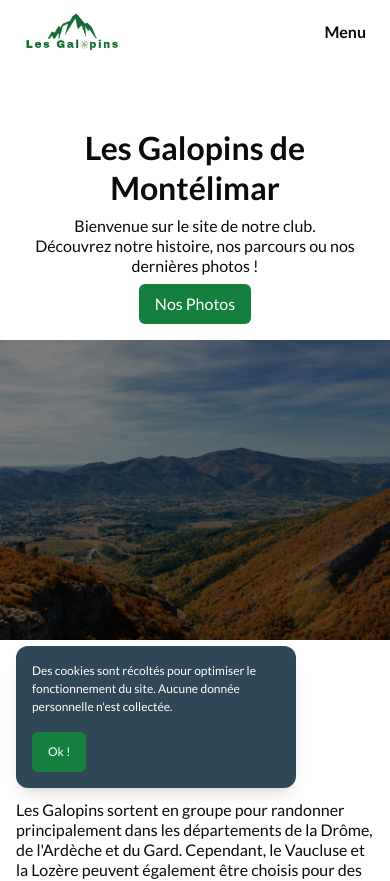
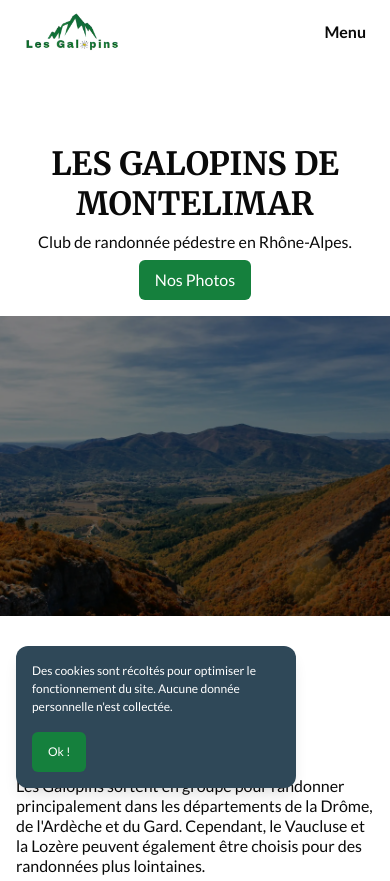
Before and after one commit to SebastienLaurentt/Galopins-Next-V2, a Next.js app: page / in a window 390 px wide. Shown: the top 881 px of the page. Built offline with nearby package versions, Linux system fonts and the light colour scheme.

Commit message:
update fonts project

```diff
--- a/app/(root)/page.tsx
+++ b/app/(root)/page.tsx
@@ -4,14 +4,15 @@ import ClubIcon from "@/components/ClubIcon/ClubIcon";
 import Section from "@/components/Section/Section";
 import SectionHeader from "@/components/Section/SectionHeader/SectionHeader";
 import { Button } from "@/components/ui/button";
+import { anton } from "@/lib/font";
 import { CalendarCheck, Mountain, Users } from "lucide-react";
 import { Metadata } from "next";
 import Image from "next/image";
 import Link from "next/link";
 import logoArdeche from "/public/images/Ardeche.webp";
 import logoDrome from "/public/images/Drome.webp";
+import imgRandos from "/public/images/Ecosystem-bro.svg";
 import imgVadrouille from "/public/images/Hiking-bro.svg";
-import imgRandos from "/public/images/Ecosystem-bro.svg";
 import img from "/public/images/Home.webp";
 import logoVaucluse from "/public/images/Vaucluse.webp";
 
@@ -27,12 +28,10 @@ export default function Home() {
       {/* Hero Section */}
 
       <Section>
-        <div className="mx-auto mt-16 flex max-w-[340px] flex-col items-center space-y-2 text-center md:max-w-[570px] lg:mb-4 lg:mt-32 lg:max-w-[680px] lg:space-y-4 xl:hidden">
-          <h1> Les Galopins de Montélimar </h1>
+        <div className="mx-auto mt-20 flex max-w-[340px] flex-col items-center space-y-2 text-center md:max-w-[570px] lg:mb-4 lg:mt-32 lg:max-w-[680px] lg:space-y-4 xl:hidden">
+          <h1 className={`${anton}`}> LES GALOPINS DE MONTELIMAR </h1>
           <p className="text-sm leading-5 md:text-md md:leading-6">
-            Bienvenue sur le site de notre club.
-            <br />
-            Découvrez notre histoire, nos parcours ou nos dernières photos !
+            Club de randonnée pédestre en Rhône-Alpes.
           </p>
           <Button asChild className="flex md:hidden">
             <Link href="/photos">Nos Photos</Link>
@@ -40,9 +39,9 @@ export default function Home() {
         </div>
       </Section>
 
-      <section className="mt-4 xl:hidden">
+      <section className="mt-4 md:mt-6 lg:mt-8 xl:hidden">
         <div>
-          <div className="relative mx-auto h-[300px] w-full overflow-hidden md:h-[400px] lg:h-[500px]">
+          <div className="relative mx-auto h-[300px] w-full overflow-hidden md:h-[450px] lg:h-[550px]">
             <Image
               src={img}
               alt="yyy"
@@ -62,11 +61,9 @@ export default function Home() {
         >
           <div className="parallax-overlay absolute bg-black opacity-50"></div>
           <div className="relative mx-auto text-center text-white lg:space-y-4 xl:mt-72 xl:max-w-[800px] ">
-            <h1>Les Galopins de Montélimar</h1>
+            <h1 className={`${anton}`}>LES GALOPINS DE MONTELIMAR</h1>
             <p className="text-md leading-6">
-              Bienvenue sur le site de notre club.
-              <br />
-              Découvrez notre histoire, nos parcours ou nos dernières photos !
+              Club de randonnée pédestre en Rhône-Alpes
             </p>
           </div>
         </div>
--- a/app/layout.tsx
+++ b/app/layout.tsx
@@ -1,15 +1,9 @@
 import { AuthProvider } from "@/components/AccountComponent/Auth/Auth";
-import clsx from "clsx";
-import { Metadata } from "next";
-import { Lato } from "next/font/google";
-import "./globals.css";
 import Providers from "@/components/Providers/Providers";
 import { Toaster } from "@/components/ui/toaster";
-
-const lato = Lato({
-  weight: ["400", "700"],
-  subsets: ["latin"],
-});
+import { Metadata } from "next";
+import "./globals.css";
+import { lato } from "@/lib/font";
 
 export const metadata: Metadata = {
   title: "Les Galopins de Montélimar",
@@ -50,9 +44,11 @@ export default function RootLayout({
           <meta name="theme-color" content="#ffffff" />
         </head>
         <Providers>
-          <body className={clsx(lato.className, "h-full")}>
+          <body className={`${lato} h-full`}>
             <div className=" flex h-full flex-col">
-              <div className="flex-1">{children} <Toaster /></div>
+              <div className="flex-1">
+                {children} <Toaster />
+              </div>
             </div>
           </body>
         </Providers>
--- /dev/null
+++ b/lib/font.ts
@@ -0,0 +1,16 @@
+import { Lato, Merriweather } from "next/font/google";
+
+const lato_init = Lato({
+  weight: ["400", "700"],
+  subsets: ["latin"],
+});
+
+const anton_init = Merriweather({
+  subsets: ["latin"],
+  weight: ["400", "700"],
+  variable: "--font-anton",
+});
+
+export const lato = lato_init.className;
+
+export const anton = anton_init.className;
```
